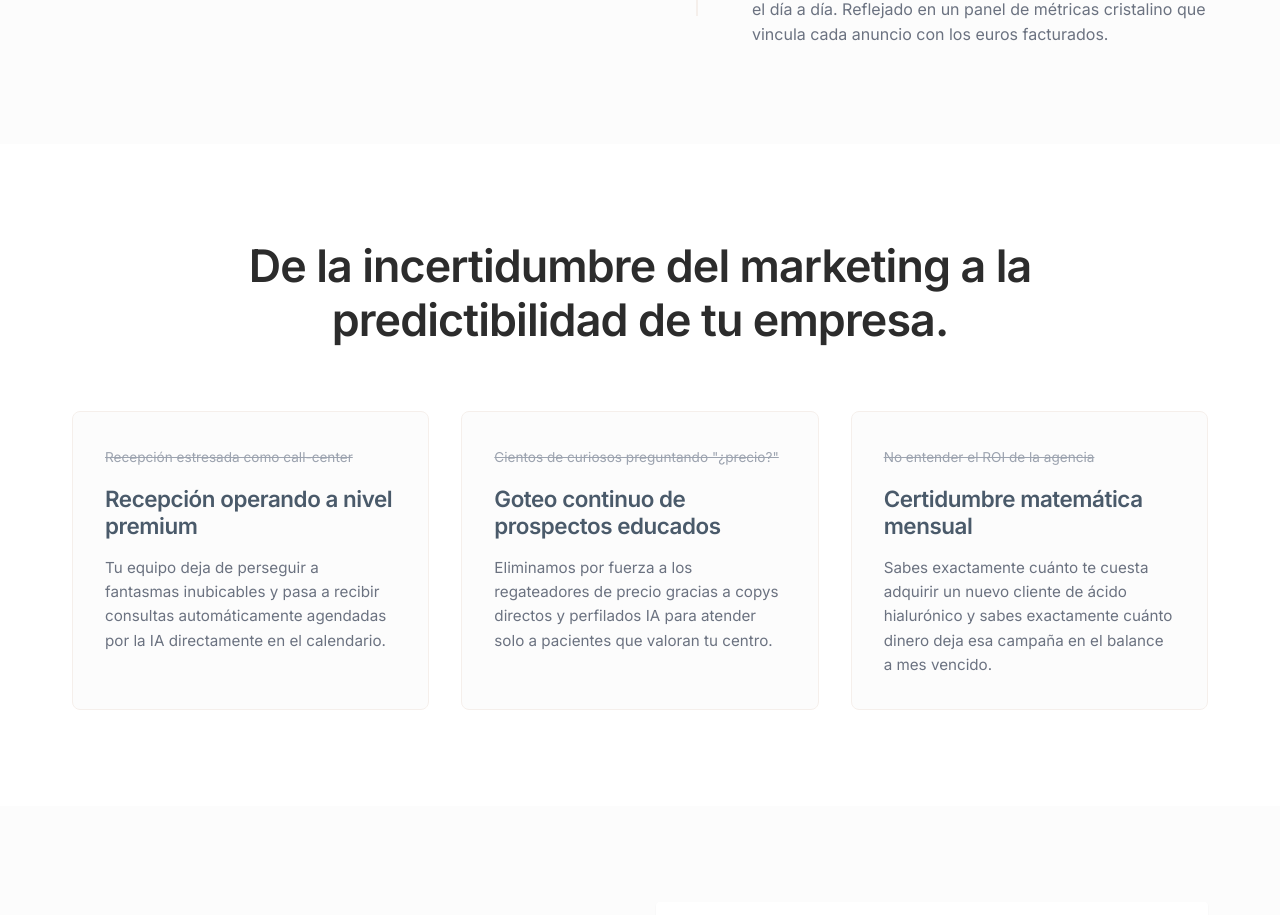
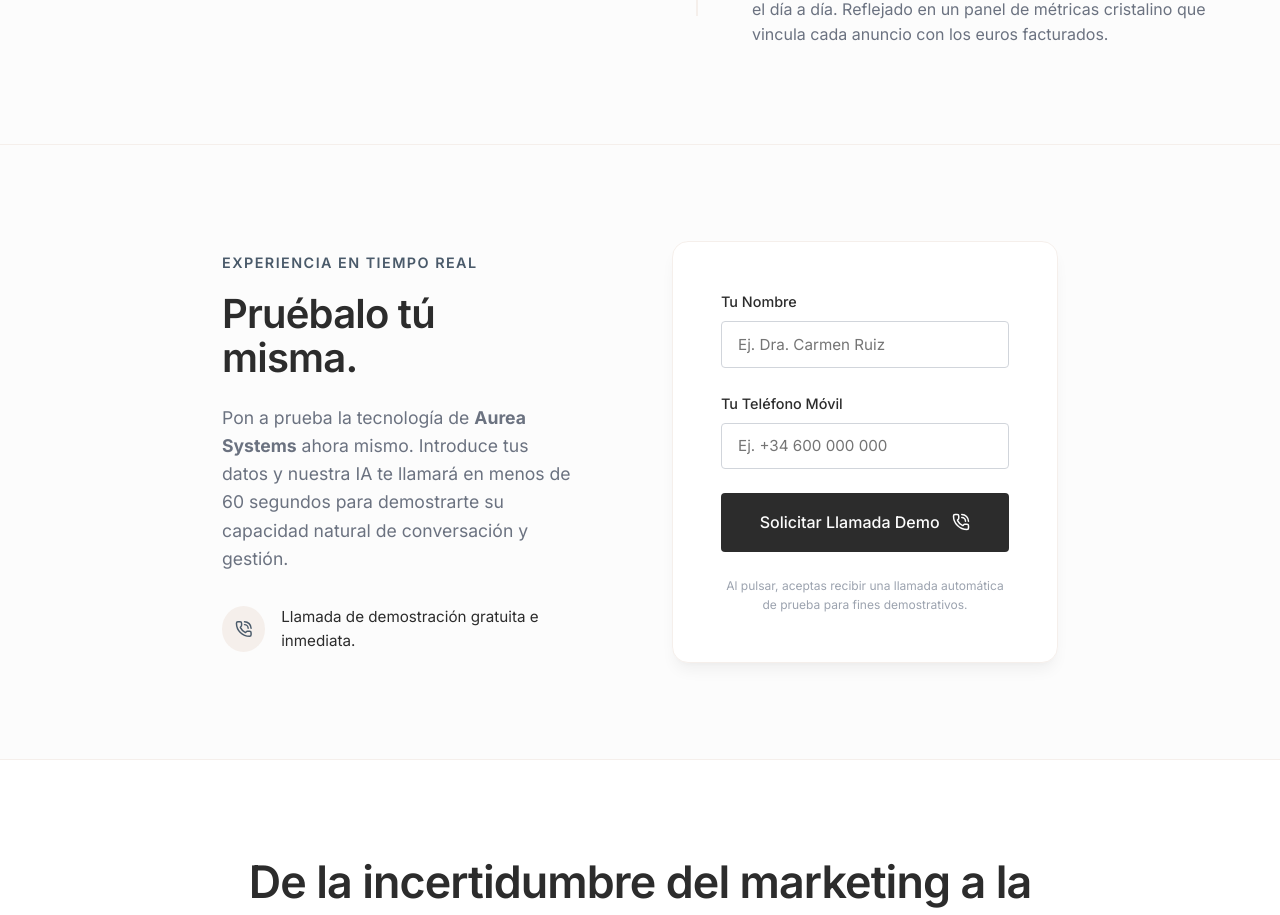
Before and after one commit to Jotaa-AI/aureasystem-landingpage-antigravity, a React (Vite) app: page / in a window 1280 px wide. Shown: the part 3110-4025 px from the top of the page. Built offline with nearby package versions, Linux system fonts and the light colour scheme.

Commit message:
Add 'Pruébalo tú misma' interactive section with n8n webhook integration

```diff
--- a/src/App.jsx
+++ b/src/App.jsx
@@ -4,6 +4,7 @@
 import Credibility from './components/Credibility';
 import Problem from './components/Problem';
 import Mechanism from './components/Mechanism';
+import DemoSection from './components/DemoSection';
 import Results from './components/Results';
 import Features from './components/Features';
 import Bonuses from './components/Bonuses';
@@ -23,6 +24,7 @@
       <Credibility />
       <Problem />
       <Mechanism />
+      <DemoSection />
       <Results />
       <Features />
       <Bonuses />
--- /dev/null
+++ b/src/components/DemoSection.jsx
@@ -0,0 +1,154 @@
+import React, { useState } from 'react';
+import FadeIn from './FadeIn';
+import { PhoneCall, CheckCircle2, AlertCircle, Loader2 } from 'lucide-react';
+
+const DemoSection = () => {
+  const [formData, setFormData] = useState({ nombre: '', telefono: '' });
+  const [status, setStatus] = useState('idle'); // idle | loading | success | error
+
+  const handleChange = (e) => {
+    setFormData({ ...formData, [e.target.name]: e.target.value });
+  };
+
+  const handleSubmit = async (e) => {
+    e.preventDefault();
+    setStatus('loading');
+
+    try {
+      const response = await fetch('https://personal-n8n.brtnrr.easypanel.host/webhook/demo-llamada', {
+        method: 'POST',
+        headers: { 'Content-Type': 'application/json' },
+        body: JSON.stringify(formData),
+      });
+
+      if (response.ok) {
+        setStatus('success');
+      } else {
+        setStatus('error');
+      }
+    } catch (error) {
+      console.error('Error enviando al webhook:', error);
+      setStatus('error');
+    }
+  };
+
+  return (
+    <section className="section" style={{ backgroundColor: 'var(--color-bg)', borderTop: '1px solid var(--color-gold-light)', borderBottom: '1px solid var(--color-gold-light)' }}>
+      <div className="container" style={{ maxWidth: '900px' }}>
+        <div className="grid grid-2" style={{ alignItems: 'center', gap: '4rem' }}>
+
+          <FadeIn delay={100}>
+            <div style={{ paddingRight: '2rem' }}>
+              <span style={{
+                color: 'var(--color-accent)',
+                fontWeight: 600,
+                fontSize: '0.9rem',
+                textTransform: 'uppercase',
+                letterSpacing: '0.1em'
+              }}>
+                Experiencia en tiempo real
+              </span>
+              <h2 style={{ fontSize: '2.5rem', marginTop: '1rem', marginBottom: '1.5rem', lineHeight: 1.1 }}>
+                Pruébalo tú misma.
+              </h2>
+              <p style={{ color: 'var(--color-text-muted)', fontSize: '1.1rem', lineHeight: 1.6 }}>
+                Pon a prueba la tecnología de <strong>Aurea Systems</strong> ahora mismo. Introduce tus datos y nuestra IA te llamará en menos de 60 segundos para demostrarte su capacidad natural de conversación y gestión.
+              </p>
+
+              <div style={{ marginTop: '2rem', display: 'flex', flexDirection: 'column', gap: '1rem' }}>
+                <div style={{ display: 'flex', alignItems: 'center', gap: '1rem', color: 'var(--color-text)' }}>
+                  <div style={{ backgroundColor: 'var(--color-gold-light)', padding: '0.8rem', borderRadius: '50%' }}>
+                    <PhoneCall size={20} color="var(--color-accent)" />
+                  </div>
+                  <span style={{ fontSize: '0.95rem' }}>Llamada de demostración gratuita e inmediata.</span>
+                </div>
+              </div>
+            </div>
+          </FadeIn>
+
+          <FadeIn delay={200}>
+            <div style={{
+              backgroundColor: 'var(--color-surface)',
+              padding: '3rem',
+              borderRadius: 'var(--radius-lg)',
+              boxShadow: 'var(--shadow-lg)',
+              border: '1px solid var(--color-gold-light)'
+            }}>
+              {status === 'success' ? (
+                <div className="fade-in visible" style={{ textAlign: 'center', padding: '2rem 0' }}>
+                  <CheckCircle2 size={48} color="var(--color-gold)" style={{ margin: '0 auto 1.5rem auto' }} />
+                  <h3 style={{ marginBottom: '1rem' }}>¡Petición enviada!</h3>
+                  <p style={{ color: 'var(--color-text-muted)' }}>
+                    Prepárate. En unos segundos recibirás una llamada de nuestra IA en el número {formData.telefono}.
+                  </p>
+                  <button
+                    onClick={() => setStatus('idle')}
+                    className="btn btn-outline"
+                    style={{ marginTop: '2rem', fontSize: '0.85rem' }}
+                  >
+                    Probar con otro número
+                  </button>
+                </div>
+              ) : (
+                <form onSubmit={handleSubmit} style={{ display: 'flex', flexDirection: 'column', gap: '1.5rem' }}>
+                  <div className="form-group" style={{ margin: 0 }}>
+                    <label htmlFor="demo-nombre">Tu Nombre</label>
+                    <input
+                      type="text"
+                      id="demo-nombre"
+                      name="nombre"
+                      required
+                      placeholder="Ej. Dra. Carmen Ruiz"
+                      value={formData.nombre}
+                      onChange={handleChange}
+                      style={{ width: '100%' }}
+                    />
+                  </div>
+                  <div className="form-group" style={{ margin: 0 }}>
+                    <label htmlFor="demo-telefono">Tu Teléfono Móvil</label>
+                    <input
+                      type="tel"
+                      id="demo-telefono"
+                      name="telefono"
+                      required
+                      placeholder="Ej. +34 600 000 000"
+                      value={formData.telefono}
+                      onChange={handleChange}
+                      style={{ width: '100%' }}
+                    />
+                  </div>
+
+                  <button
+                    type="submit"
+                    className="btn btn-primary"
+                    disabled={status === 'loading'}
+                    style={{ width: '100%', display: 'flex', justifyContent: 'center', gap: '0.8rem', padding: '1.2rem' }}
+                  >
+                    {status === 'loading' ? (
+                      <>Activando IA... <Loader2 className="animate-spin" size={18} /></>
+                    ) : (
+                      <>Solicitar Llamada Demo <PhoneCall size={18} /></>
+                    )}
+                  </button>
+
+                  {status === 'error' && (
+                    <div style={{ display: 'flex', alignItems: 'center', gap: '0.5rem', color: '#B91C1C', fontSize: '0.85rem', marginTop: '0.5rem' }}>
+                      <AlertCircle size={16} /> Ocurrió un error. Por favor, inténtalo de nuevo.
+                    </div>
+                  )}
+
+                  <p style={{ fontSize: '0.75rem', color: 'var(--color-text-light-muted)', textAlign: 'center' }}>
+                    Al pulsar, aceptas recibir una llamada automática de prueba para fines demostrativos.
+                  </p>
+                </form>
+              )}
+            </div>
+          </FadeIn>
+
+        </div>
+      </div>
+    </section>
+  );
+};
+
+export default DemoSection;
```
